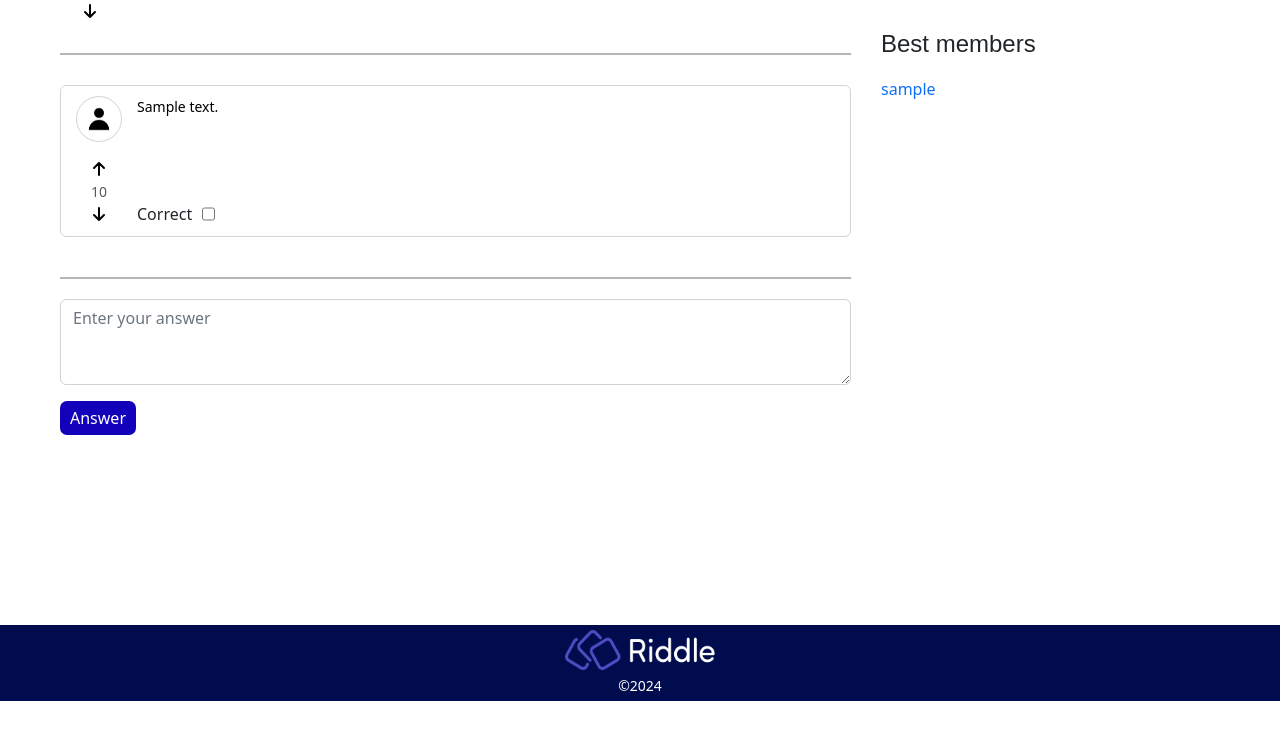
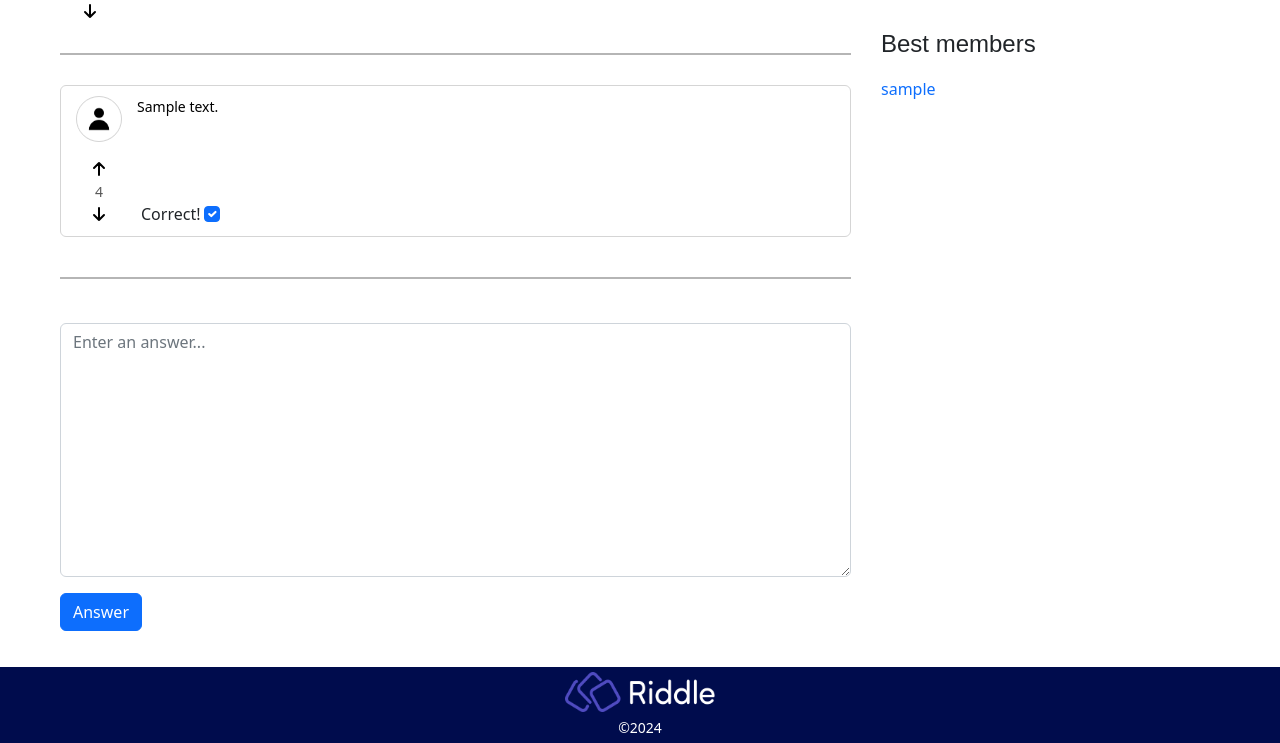
Before and after one commit to novakf/ask-answer-app, a Django app: page /question/1/ in a window 1280 px wide. Shown: the part 201-944 px from the top of the page. Before the commit the page ends 902 px from the top, so only its background shows below. Run offline with Django 4.2, Linux system fonts and the light colour scheme; a user stored in the database is signed in; tables that the repository leaves empty hold one stand-in row (values such as "Sample post"); some libraries are stand-ins or nearby versions.

Commit message:
complete answer form

```diff
--- a/app/forms.py
+++ b/app/forms.py
@@ -86,3 +86,20 @@ class QuestionForm(forms.ModelForm):
     class Meta:
         model = models.Question
         fields = ['title', 'text', 'tags']
+
+class AnswerForm(forms.Form):
+    answer = forms.CharField(required=True, max_length=500,
+                             widget=forms.Textarea(attrs={'placeholder': 'Enter an answer...'}))
+
+    def __init__(self, *args, **kwargs):
+        super().__init__(*args, **kwargs)
+        self.fields['answer'].label = ''
+
+    def save(self, request, question_id):
+        user = models.User.objects.get(username=request.user)
+        question = models.Question.objects.get(id=question_id)
+        answer = self.cleaned_data['answer']
+
+        answer_obj = models.Answer.objects.create(text=answer, question=question, author=user)
+        messages.success(request, 'Thanks for your answer!')
+        return answer_obj
--- a/app/models.py
+++ b/app/models.py
@@ -40,6 +40,9 @@ class ProfileManager:
     def mostPopular():
         return Profile.objects.order_by('-rating')[:5]
 
+class AnswerManager(models.Manager):
+    def mostPopular(question):
+        return Answer.objects.filter(question=question).order_by('-is_correct', 'created_at')
 
 class Tag(models.Model):
     name = models.CharField(max_length=40, unique=True)
@@ -82,6 +85,7 @@ class Answer(models.Model):
             is_positive=False, answer=self).count()
         self.rating = likes_count - dislikes_count
 
+    objects = AnswerManager()
 
 class Profile(models.Model):
     avatar = models.ImageField(null=True, default='/users/default-avatar.jpg')
--- a/app/views.py
+++ b/app/views.py
@@ -38,16 +38,26 @@ def tag(request, tag_name):
                'tag': tag_name, 'best_members': best_users, 'current_user': request.user}
     return render(request, 'tag.html', context)
 
-
 def question(request, question_id):
+    if request.method == 'GET':
+        answer_form = forms.AnswerForm()
+    else:
+        answer_form = forms.AnswerForm(request.POST)
+        if answer_form.is_valid():
+            answer_form.save(request, question_id)
+            answers = models.AnswerManager.mostPopular(question_id)
+            page_obj = paginate(answers, request)
+            return redirect(f'/question/{question_id}/?page={page_obj.paginator.num_pages}')
+        else:
+            answer_form.add_error("Invalid arguments")
     tags = models.TagManager.mostPopular()
     best_users = models.ProfileManager.mostPopular()
     question_id = int(question_id)
     question = models.Question.objects.getById(question_id)
-    answers = models.Question.objects.getAnswers(question_id)
+    answers = models.AnswerManager.mostPopular(question_id)
     page_obj = paginate(answers, request)
     context = {'question': question, 'answers': page_obj,
-               'tags': tags, 'best_members': best_users, 'current_user': request.user}
+               'tags': tags, 'best_members': best_users, 'current_user': request.user, 'form': answer_form}
     return render(request, "question.html", context)
 
 @login_required
--- a/static/css/question.css
+++ b/static/css/question.css
@@ -105,8 +105,8 @@
   display: flex;
   flex-wrap: wrap;
   margin-top: 10px;
-  align-items: center;
   justify-content: space-between;
+  align-items: stretch;
 }
 
 .answer-answers {
--- a/templates/common/answerItem.html
+++ b/templates/common/answerItem.html
@@ -22,7 +22,7 @@
           stroke-linejoin="round"
         />
       </svg>
-      <div class="like-count">10</div>
+      <div class="like-count">{{ answer.rating }}</div>
       <svg
         class="like-button"
         xmlns="http://www.w3.org/2000/svg"
@@ -45,7 +45,22 @@
       {{answer.text}}
     </div>
     <div class="answer-action">
-      <div class="correct-box">Correct <input type="checkbox" /></div>
+      {% if current_user.id == question.author.id %}
+
+          <label class="form-check-label right-answer-check px-1" for="flexCheckIndeterminateDisabled">
+              {% if answer.is_correct == True %} Correct! {% else %} Correct? {% endif %}
+          </label>
+          <input class="form-check-input ps-1" type="checkbox" value="" id="flexCheckDefault"
+                  {% if answer.is_correct == True %} checked {% endif %}>
+      {% else %}
+          {% if answer.is_correct == True %}
+              <label class="form-check-label right-answer-check px-1" for="flexCheckIndeterminateDisabled">
+                  Correct!
+              </label>
+              <input class="form-check-input ps-1" type="checkbox" value="" id="flexCheckDefault" checked
+                     disabled style="display: none;">
+          {% endif %}
+      {% endif %}
     </div>
   </div>
 </div>
--- a/templates/question.html
+++ b/templates/question.html
@@ -1,5 +1,5 @@
 {% extends "common/base.html" %}
-
+{% load django_bootstrap5 %}
 {% block content %}
 {%load static%}
 <div class="open-question-container">
@@ -70,16 +70,12 @@
 
 {% if current_user.username %}
 <div class="ask-form">
-  <form>
-    <div class="mb-3">
-      <textarea
-        class="form-control"
-        id="enterAnswer"
-        placeholder="Enter your answer"
-        rows="3"
-      ></textarea>
-    </div>
-    <input class="button" type="submit" value="Answer" />
+  <form rows="6" action="{% url 'question' question_id=question.id %}" method="post">
+      {% csrf_token %}
+      {% bootstrap_form form %}
+      <div class="NewAnswer mt-3 mb-3">
+          <button class="btn btn-primary" type="submit">Answer</button>
+      </div>
   </form>
 </div>
 {% endif %}
```
Also changed, not shown: app/management/commands/fill_db.py (+10 -3 lines).
